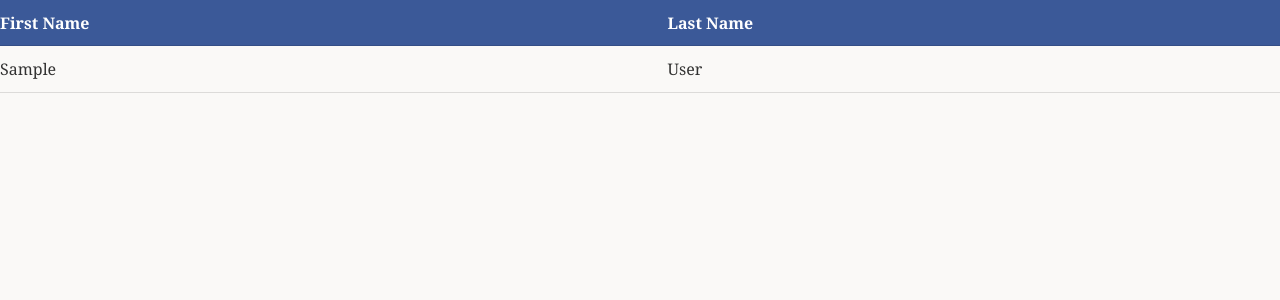
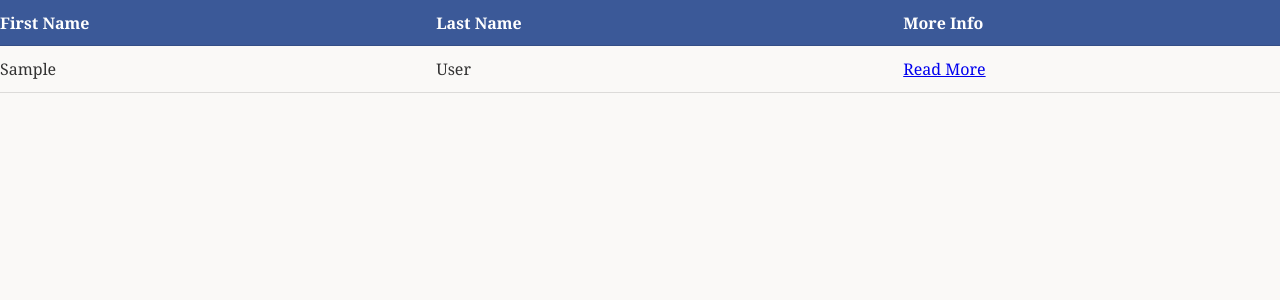
Before and after one commit to KNaiskes/books-swapping, a Django app: page /books/owners/ in a window 1280 px wide. Shown: the part 55-355 px from the top of the page. Run offline with Django 3.2, Linux system fonts and the light colour scheme; tables that the repository leaves empty hold one stand-in row (values such as "Sample post").

Commit message:
Add th for owner details in owners template

```diff
--- a/books/templates/books/owners.html
+++ b/books/templates/books/owners.html
@@ -1,16 +1,18 @@
 {% extends 'base.html' %}
 
 {% block content %}
-
 <table>
   <tr>
     <th>First Name</th>
     <th>Last Name</th>
+    <th>More Info</th>
   </tr>
   <tr>
   {% for owner in owners_list %}
   <td>{{owner.first_name}}</td>
   <td>{{owner.last_name}}</td>
+  <td><a href="{% url 'books:owner_details' owner_id=owner.id %}">
+     Read More</a></td>
   </tr>
   {% endfor %}
 </table>
```
